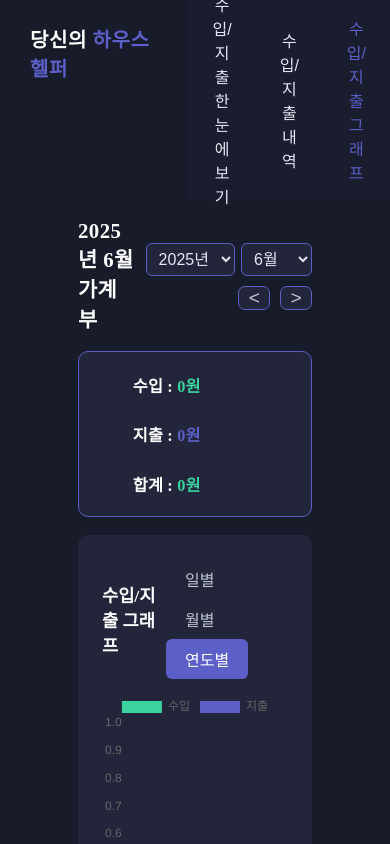
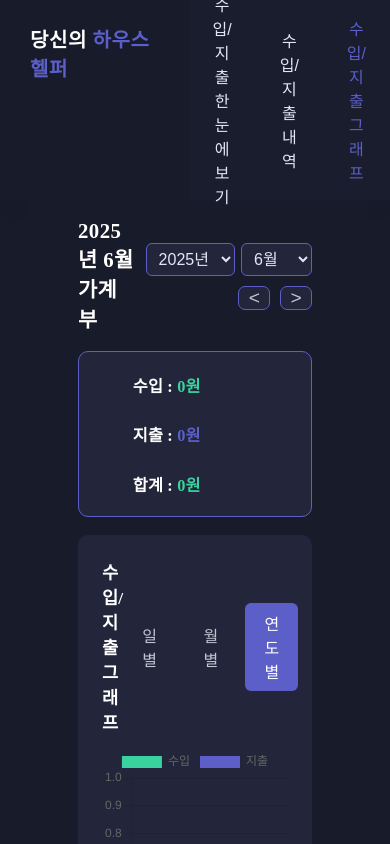
Before and after one commit to uranny/YourHouseHelper, a React (Vite) app: page / in a window 390 px wide. Both pictures are taken after a click on the button "수입/지출 그래프". Shown: the top 844 px of the page. Built offline with nearby package versions, Linux system fonts and the light colour scheme.

Commit message:
fix : 반응형 ui 적용

```diff
--- a/src/components/GraphBox/GraphBox.jsx
+++ b/src/components/GraphBox/GraphBox.jsx
@@ -9,7 +9,7 @@ function GraphBox({
         <S.GraphBoxWrapper>
             <div style={{display:'flex',justifyContent:'space-between',alignItems:'center',width:'100%',marginBottom:'0.7em'}}>
                 <S.ChartTitle style={{color}}>{title}</S.ChartTitle>
-                <div>
+                <div style={{justifyContent:'flex-end',display:'flex',alignItems:'center'}}>
                     <S.Button style={{marginRight:'0.5em',background:graphView==='day'?undefined:'#23263a',color:graphView==='day'?'#fff':'#bfc6d1'}} onClick={()=>setGraphView('day')}>일별</S.Button>
                     <S.Button style={{marginRight:'0.5em',background:graphView==='month'?undefined:'#23263a',color:graphView==='month'?'#fff':'#bfc6d1'}} onClick={()=>setGraphView('month')}>월별</S.Button>
                     <S.Button style={{background:graphView==='year'?undefined:'#23263a',color:graphView==='year'?'#fff':'#bfc6d1'}} onClick={()=>setGraphView('year')}>연도별</S.Button>
--- a/src/styled.js
+++ b/src/styled.js
@@ -169,8 +169,10 @@ export const Button = styled.button`
 `;
 export const TabBar = styled.div`
   display: flex;
-  justify-content: center;
-  gap: 0.5em;
+  flex-direction: row;
+  justify-content: flex-start;
+  align-items: center;
+  gap: 1em;
   margin: 1.2em 0 1.2em 0;
 `;
 export const TabBtn = styled.button`
@@ -290,7 +292,6 @@ export const MainContent = styled.div`
   padding: 2.5em 2em 0 2em;
   height: 100%;
   overflow-y: auto;
-  overflow-x: auto;
   scrollbar-width: none;
   -ms-overflow-style: none;
   &::-webkit-scrollbar {
```
